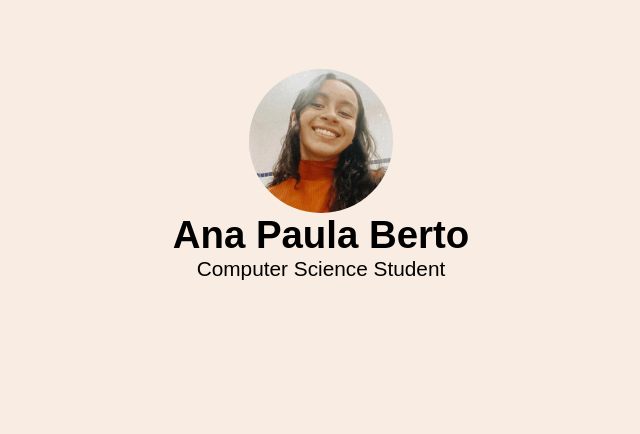
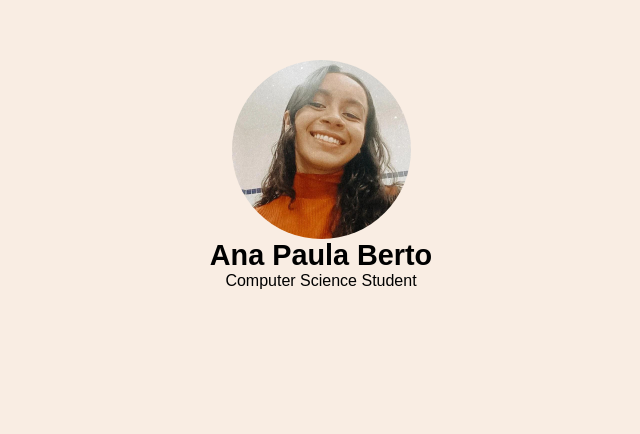
Before and after one commit to anapaulab3rto/anapaulaberto, a plain HTML site: page index.html in a window 1280 px wide. Shown: the part 193-627 px from the top of the page, without its empty margins (287-927 px from the left). Drawn offline with Linux system fonts and the light colour scheme; a web font is replaced by a local one.

Commit message:
regulando imagem de perfil

```diff
--- a/assets/css/estilo.css
+++ b/assets/css/estilo.css
@@ -55,11 +55,11 @@ li {
     font-size: 30pt;
 }
 h1 {
-    font-size: 240%;
+    font-size: 180%;
     font-weight: bolder;
 }
 p {
-    font-size: 130%;
+    font-size: 100%;
     text-align: center;
 }
 
@@ -75,6 +75,6 @@ li, h1, p {
 }
 .container-perfil img {
     border-radius: 50%;
-    width: 20%;
+    width: 25%;
 
 }
```
